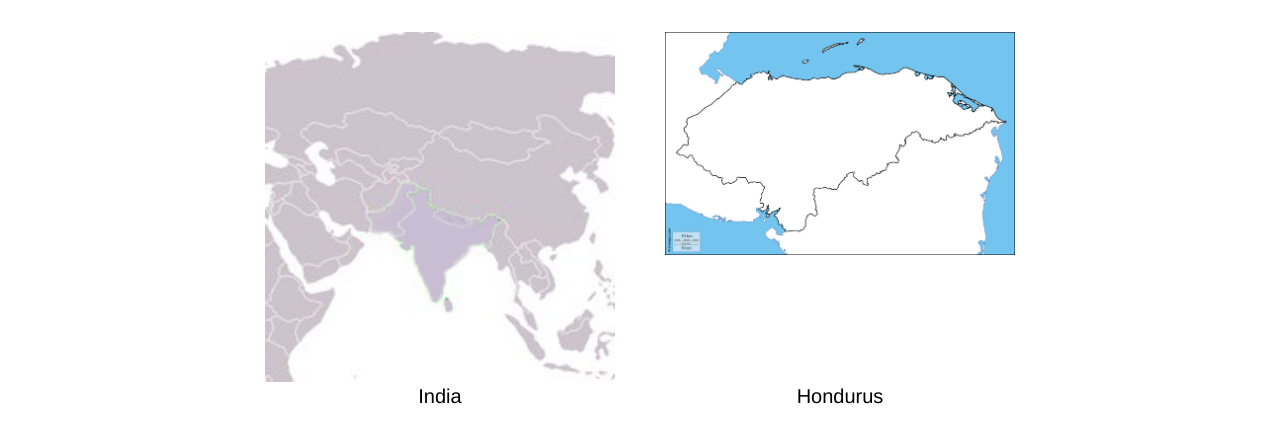
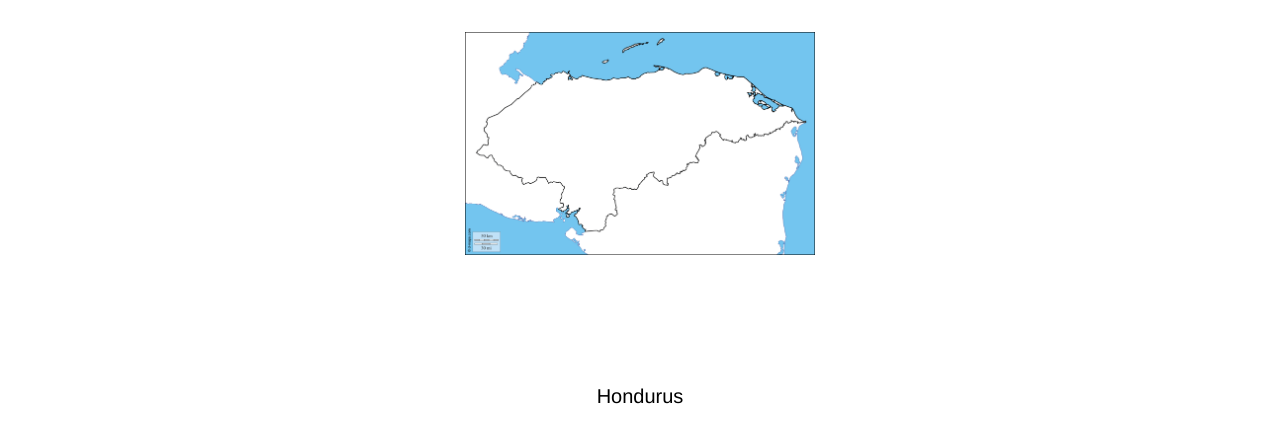
Before and after one commit to sagarwal-atg/banana, a website: page countries.html in a window 1280 px wide. Shown: the part 121-564 px from the top of the page. Drawn offline with nearby package versions, Linux system fonts and the light colour scheme.

Commit message:
India Deleted

```diff
--- a/countries.html
+++ b/countries.html
@@ -44,7 +44,7 @@
         <center>
         <table class='grid1'>
           <tr>
-            <td align='center'><a href='country-india.html'><div class='gridOBJ india'></div></a>India</td>
+            <!-- <td align='center'><a href='country-india.html'><div class='gridOBJ india'></div></a>India</td> -->
             <td align='center'><a href='country-hondurus.html'><div class='gridOBJ laos'></div></a>Hondurus</td>
         </table>
       </center>
```
